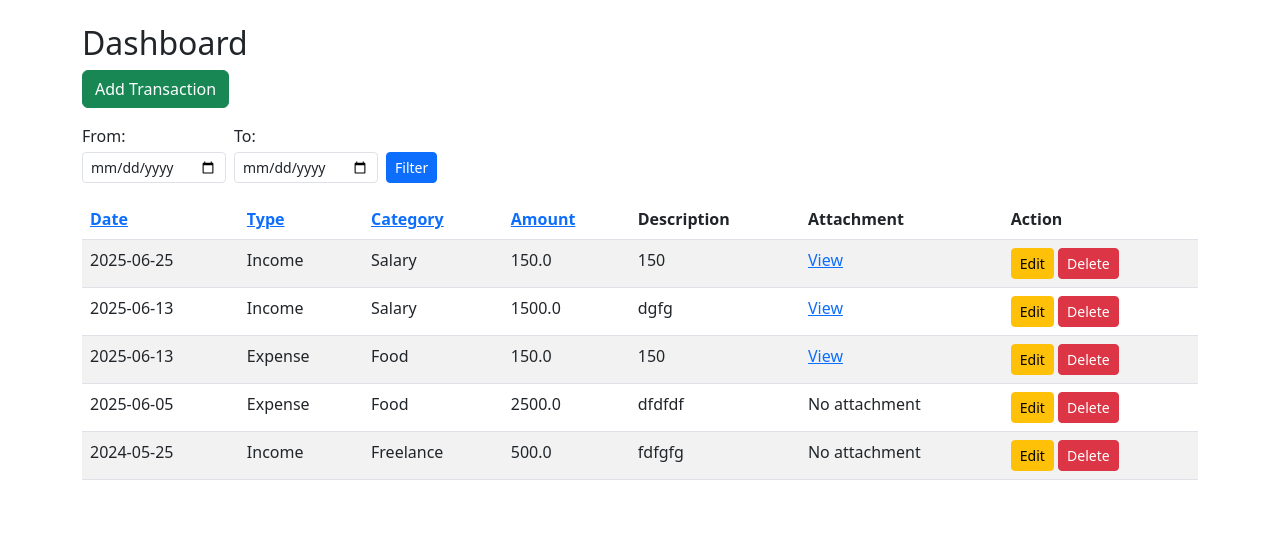
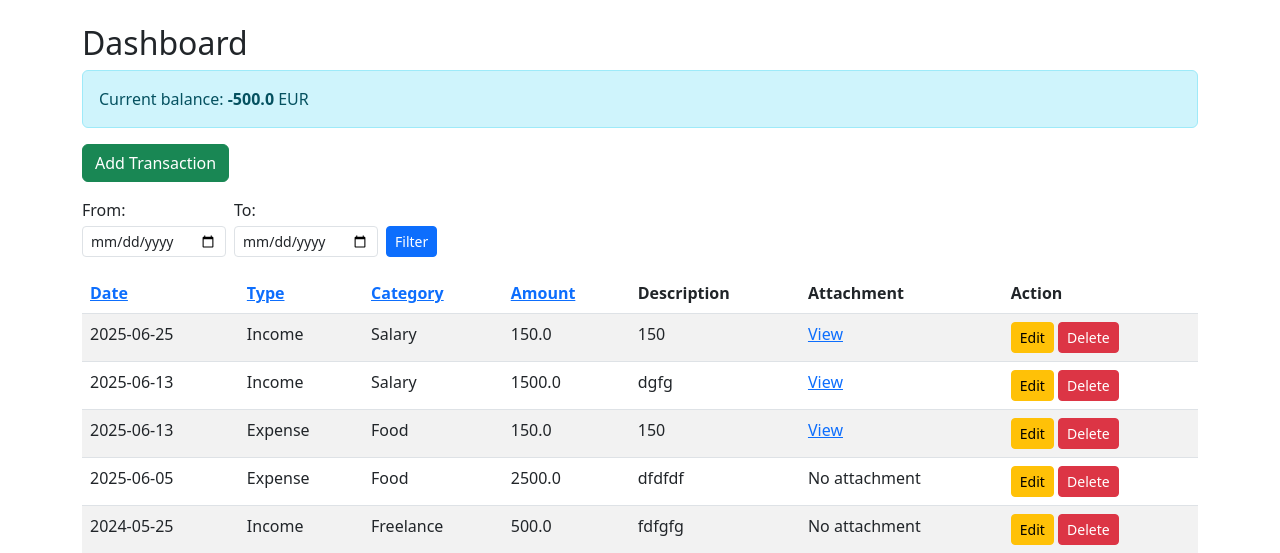
Before and after one commit to KaterynaKon/MyBalance-Finance, a Flask app: page /dashboard in a window 1280 px wide. Shown: the part 56-609 px from the top of the page. Run offline with Flask 3, Linux system fonts and the light colour scheme; a user stored in the database is signed in; data comes from the database, SQL or seed files in the repository; both versions use the stored data as it was after the commit.

Commit message:
balance widget added

```diff
--- a/app.py
+++ b/app.py
@@ -126,8 +126,18 @@ def dashboard():
 
         c.execute(query, tuple(params))
         transactions=c.fetchall()
+
+        c.execute('''
+                    SELECT COALESCE(SUM(CASE WHEN type='Income' THEN amount ELSE 0 END),0)-
+                    COALESCE(SUM(CASE WHEN type='Expense' THEN amount ELSE 0 END),0)
+                    FROM transactions
+                    WHERE user_id=?
+
+                  ''',(session['user_id'],))
+        balance=c.fetchone()[0] or 0
         conn.close()
-        return render_template('dashboard.html', transactions=transactions, sort_by=sort_by, order=order, date_from=date_from, date_to=date_to)
+        return render_template('dashboard.html', transactions=transactions, sort_by=sort_by, order=order, date_from=date_from,
+                               date_to=date_to, balance=balance)
 
 
 @app.route('/add', methods=['GET','POST'])
--- a/templates/dashboard.html
+++ b/templates/dashboard.html
@@ -2,6 +2,9 @@
 {% block title %}Dashboard{% endblock %}
 {% block content %}
 <h2>Dashboard</h2>
+<div class="alert alert-info" role="alert">
+    Current balance: <strong>{{balance}}</strong> EUR
+</div>
 <a href="{{ url_for('add') }}" class="btn btn-success mb-3">Add Transaction</a>
 <form method="get" class="d-flex align-items-end gap-2 mb-3" style="flex-wrap: wrap; max-width: 600px;">
     <div class="col-auto">
```
Also changed, not shown: MyBalance.db, static/uploads/WIN_20250204_19_23_44_Pro.jpg (deleted).
